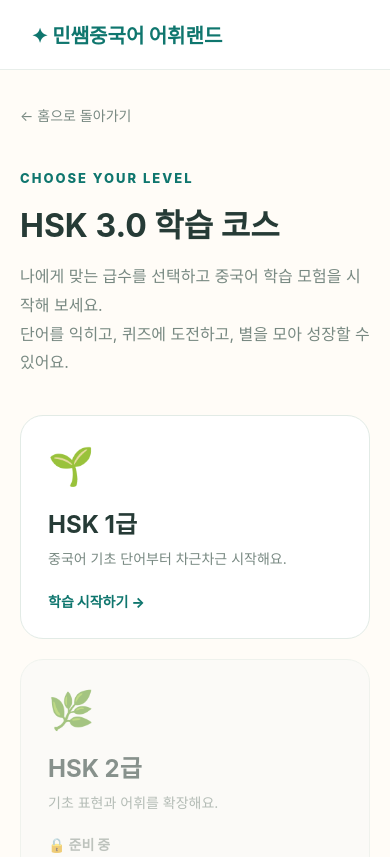
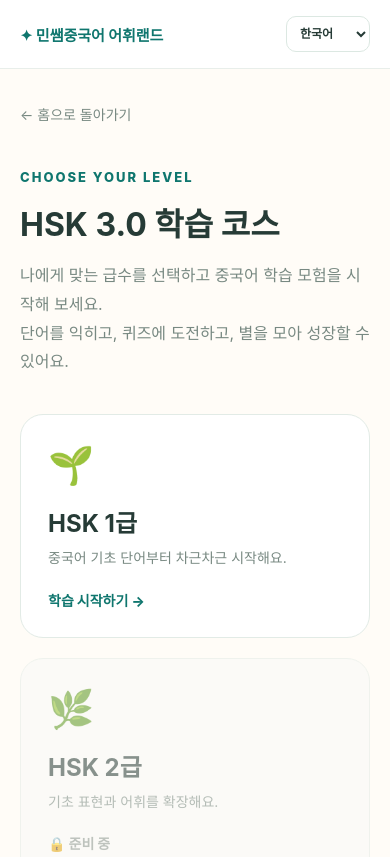
Before and after one commit to LEE0506-lab/minssem-chinese-land, a plain HTML site: page hsk.html in a window 390 px wide. Shown: the top 857 px of the page. Drawn offline with Linux system fonts and the light colour scheme.

Commit message:
Update hsk.html

```diff
--- a/hsk.html
+++ b/hsk.html
@@ -24,12 +24,31 @@ header {
   background:white;
   border-bottom:1px solid #E8EEEA;
   padding:20px 8%;
+  display:flex;
+  align-items:center;
+  justify-content:space-between;
+  gap:15px;
 }
 header a {
   color:var(--primary);
   text-decoration:none;
   font-size:20px;
   font-weight:800;
+}
+.language-select {
+  border:1px solid #DCE8E2;
+  background:white;
+  color:var(--text);
+  border-radius:10px;
+  padding:10px 12px;
+  font-size:13px;
+  font-weight:700;
+  cursor:pointer;
+  flex-shrink:0;
+}
+.language-select:focus-visible {
+  outline:3px solid #8BCDBD;
+  outline-offset:2px;
 }
 main {
   max-width:1050px;
@@ -117,21 +136,44 @@ footer {
   .grid {grid-template-columns:1fr}
   main {padding:35px 20px}
   .card {min-height:205px}
+  header {
+    padding:16px 20px;
+  }
+  header a {
+    font-size:15px;
+  }
+  .language-select {
+    font-size:12px;
+    padding:9px;
+  }
 }
 </style>
 </head>
 <body>
 
 <header>
-  <a href="index.html">✦ 민쌤중국어 어휘랜드</a>
+  <a href="index.html" id="brand">
+    ✦ 민쌤중국어 어휘랜드
+  </a>
+
+  <select
+    id="minssemLanguage"
+    class="language-select"
+    aria-label="Language / 언어"
+  >
+    <option value="ko">한국어</option>
+    <option value="en">English</option>
+  </select>
 </header>
 
 <main>
-  <a class="back" href="index.html">← 홈으로 돌아가기</a>
+  <a class="back" href="index.html" id="backLink">
+    ← 홈으로 돌아가기
+  </a>
 
   <div class="eyebrow">CHOOSE YOUR LEVEL</div>
-  <h1>HSK 3.0 학습 코스</h1>
-  <p class="intro">
+  <h1 id="pageTitle">HSK 3.0 학습 코스</h1>
+  <p class="intro" id="pageIntro">
     나에게 맞는 급수를 선택하고 중국어 학습 모험을 시작해 보세요.<br>
     단어를 익히고, 퀴즈에 도전하고, 별을 모아 성장할 수 있어요.
   </p>
@@ -139,48 +181,149 @@ footer {
   <div class="grid">
     <a class="card active" href="hsk1.html">
       <div class="icon">🌱</div>
-      <h2>HSK 1급</h2>
-      <p>중국어 기초 단어부터 차근차근 시작해요.</p>
-      <div class="status">학습 시작하기 →</div>
+      <h2 id="level1">HSK 1급</h2>
+      <p id="desc1">중국어 기초 단어부터 차근차근 시작해요.</p>
+      <div class="status" id="status1">학습 시작하기 →</div>
     </a>
 
     <div class="card locked">
       <div class="icon">🌿</div>
-      <h2>HSK 2급</h2>
-      <p>기초 표현과 어휘를 확장해요.</p>
-      <div class="status">🔒 준비 중</div>
+      <h2 id="level2">HSK 2급</h2>
+      <p id="desc2">기초 표현과 어휘를 확장해요.</p>
+      <div class="status coming-soon">🔒 준비 중</div>
     </div>
 
     <div class="card locked">
       <div class="icon">🌳</div>
-      <h2>HSK 3급</h2>
-      <p>다양한 상황에서 사용하는 어휘를 배워요.</p>
-      <div class="status">🔒 준비 중</div>
+      <h2 id="level3">HSK 3급</h2>
+      <p id="desc3">다양한 상황에서 사용하는 어휘를 배워요.</p>
+      <div class="status coming-soon">🔒 준비 중</div>
     </div>
 
     <div class="card locked">
       <div class="icon">⛰️</div>
-      <h2>HSK 4급</h2>
-      <p>더 풍부한 어휘와 표현에 도전해요.</p>
-      <div class="status">🔒 준비 중</div>
+      <h2 id="level4">HSK 4급</h2>
+      <p id="desc4">더 풍부한 어휘와 표현에 도전해요.</p>
+      <div class="status coming-soon">🔒 준비 중</div>
     </div>
 
     <div class="card locked">
       <div class="icon">🏔️</div>
-      <h2>HSK 5급</h2>
-      <p>심화 어휘를 익히며 실력을 높여요.</p>
-      <div class="status">🔒 준비 중</div>
+      <h2 id="level5">HSK 5급</h2>
+      <p id="desc5">심화 어휘를 익히며 실력을 높여요.</p>
+      <div class="status coming-soon">🔒 준비 중</div>
     </div>
 
     <div class="card locked">
       <div class="icon">🏆</div>
-      <h2>HSK 6급</h2>
-      <p>고급 중국어 어휘를 정복해요.</p>
-      <div class="status">🔒 준비 중</div>
+      <h2 id="level6">HSK 6급</h2>
+      <p id="desc6">고급 중국어 어휘를 정복해요.</p>
+      <div class="status coming-soon">🔒 준비 중</div>
     </div>
   </div>
 </main>
 
-<footer>© 2026 민쌤중국어 어휘랜드</footer>
+<footer id="footer">
+  © 2026 민쌤중국어 어휘랜드
+</footer>
+
+<script>
+"use strict";
+
+const LANGUAGE_KEY = "minssem-language";
+
+const translations = {
+  ko: {
+    brand: "✦ 민쌤중국어 어휘랜드",
+    backLink: "← 홈으로 돌아가기",
+    pageTitle: "HSK 3.0 학습 코스",
+    pageIntro:
+      "나에게 맞는 급수를 선택하고 중국어 학습 모험을 시작해 보세요.<br>" +
+      "단어를 익히고, 퀴즈에 도전하고, 별을 모아 성장할 수 있어요.",
+    level: n => `HSK ${n}급`,
+    descriptions: [
+      "중국어 기초 단어부터 차근차근 시작해요.",
+      "기초 표현과 어휘를 확장해요.",
+      "다양한 상황에서 사용하는 어휘를 배워요.",
+      "더 풍부한 어휘와 표현에 도전해요.",
+      "심화 어휘를 익히며 실력을 높여요.",
+      "고급 중국어 어휘를 정복해요."
+    ],
+    start: "학습 시작하기 →",
+    comingSoon: "🔒 준비 중",
+    footer: "© 2026 민쌤중국어 어휘랜드"
+  },
+
+  en: {
+    brand: "✦ Min's Chinese Vocabulary Land",
+    backLink: "← Back to Home",
+    pageTitle: "HSK 3.0 Learning Courses",
+    pageIntro:
+      "Choose your HSK level and begin your Chinese learning adventure.<br>" +
+      "Learn vocabulary, take quizzes, collect stars, and grow your skills.",
+    level: n => `HSK Level ${n}`,
+    descriptions: [
+      "Start step by step with essential Chinese vocabulary.",
+      "Expand your basic expressions and vocabulary.",
+      "Learn vocabulary for a variety of everyday situations.",
+      "Challenge yourself with richer vocabulary and expressions.",
+      "Build your skills with more advanced vocabulary.",
+      "Master advanced Chinese vocabulary."
+    ],
+    start: "Start Learning →",
+    comingSoon: "🔒 Coming Soon",
+    footer: "© 2026 Min's Chinese Vocabulary Land"
+  }
+};
+
+function getSavedLanguage() {
+  try {
+    return localStorage.getItem(LANGUAGE_KEY) === "en"
+      ? "en"
+      : "ko";
+  } catch (error) {
+    return "ko";
+  }
+}
+
+function setLanguage(language) {
+  const selected = language === "en" ? "en" : "ko";
+  const t = translations[selected];
+
+  document.documentElement.lang = selected;
+  document.getElementById("minssemLanguage").value = selected;
+
+  document.getElementById("brand").textContent = t.brand;
+  document.getElementById("backLink").textContent = t.backLink;
+  document.getElementById("pageTitle").textContent = t.pageTitle;
+  document.getElementById("pageIntro").innerHTML = t.pageIntro;
+  document.getElementById("status1").textContent = t.start;
+  document.getElementById("footer").textContent = t.footer;
+
+  for (let n = 1; n <= 6; n++) {
+    document.getElementById(`level${n}`).textContent = t.level(n);
+    document.getElementById(`desc${n}`).textContent =
+      t.descriptions[n - 1];
+  }
+
+  document.querySelectorAll(".coming-soon").forEach(element => {
+    element.textContent = t.comingSoon;
+  });
+
+  try {
+    localStorage.setItem(LANGUAGE_KEY, selected);
+  } catch (error) {
+    // Keep the language active on this page.
+  }
+}
+
+document.getElementById("minssemLanguage")
+  .addEventListener("change", function () {
+    setLanguage(this.value);
+  });
+
+setLanguage(getSavedLanguage());
+</script>
+
 </body>
 </html>
```
